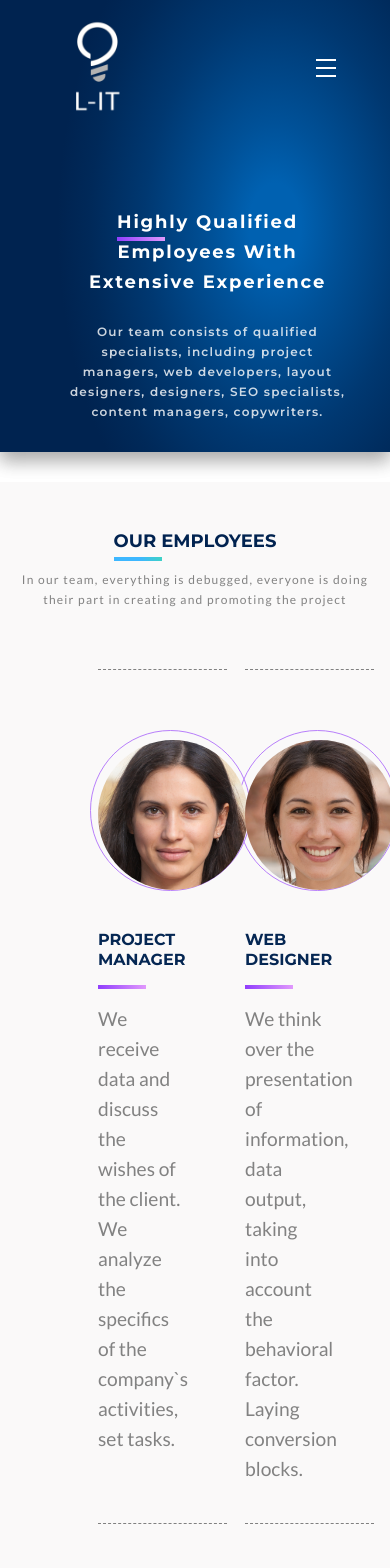
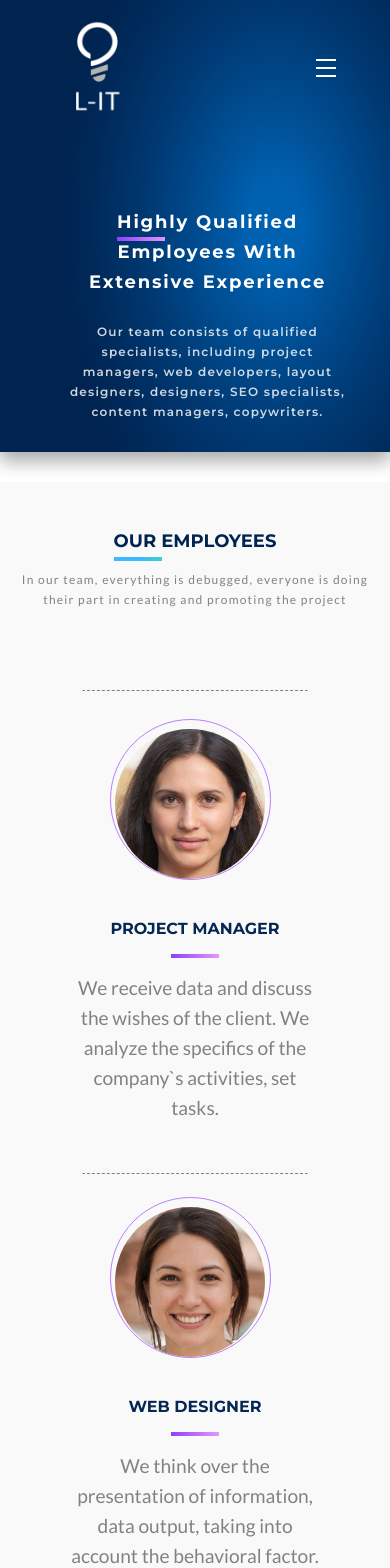
Before and after one commit to artpa1995/Test_modal, a Vue app: page /team in a window 390 px wide. Shown: the top 1568 px of the page. Built offline with nearby package versions, Linux system fonts and the light colour scheme.

Commit message:
team page

```diff
--- a/src/components/about_component/Methods.vue
+++ b/src/components/about_component/Methods.vue
@@ -127,7 +127,7 @@ export default {
     width: 3rem;
     height: 0.25rem;
     background: linear-gradient(265.11deg, var( --color-head_r1) -0.1%, var( --color-head_r2) 97.28%);
-    margin-top: 1.25rem;
+    margin-top: 0.5rem;
 }
 .methods_content_bloc_item_text{
     font-family: var( --font_texts);
@@ -168,7 +168,7 @@ export default {
      font-size: 1rem;
     } */
     .methods_content_bloc_item_line{
-        margin: 1.25rem auto;
+        margin: 0.5rem auto;
     }
     .methods_content_bloc_item_title{
         justify-content: center;
--- a/src/components/home_component/About_home.vue
+++ b/src/components/home_component/About_home.vue
@@ -140,7 +140,7 @@ export default {
     width: 3rem;
     height: 0.25rem;
     background: linear-gradient(256.38deg, var( --color1) -47.45%, var( --color2) 146.11%);
-    margin-top: 1.25rem;
+    margin-top: 0.5rem;
 }
 .about_content_bloc_item_text{
     font-family: var( --font_texts);
@@ -154,7 +154,7 @@ export default {
 }
 @media screen and (max-width: 430px) {
   .about_content_bloc_item_line{
-      margin: 10px auto;
+      margin: 0.5rem auto;
   }
   .about_content_bloc_item_title{
       justify-content: center;
--- a/src/components/home_component/Service_home.vue
+++ b/src/components/home_component/Service_home.vue
@@ -121,7 +121,7 @@ export default {
     width: 3rem;
     height: 0.25rem;
     background: linear-gradient(256.38deg, var( --color1) -47.45%, var( --color2) 146.11%);
-    margin-top: 10px;
+    margin-top: 0.5rem;
     text-align: center;
 }
 </style>
--- a/src/components/home_component/Team_home.vue
+++ b/src/components/home_component/Team_home.vue
@@ -51,7 +51,7 @@ export default {
 }
 .team_content_part_left{
    width: 910px;
-    padding: 25px;
+    padding: 1.56rem;
     display: flex;
     flex-wrap: wrap;
 }
@@ -182,7 +182,7 @@ export default {
     width: 3rem;
     height: 0.25rem;
     background: linear-gradient(256.38deg, var( --color1) -47.45%, var( --color2) 146.11%);
-    margin-top: 25px;
+    margin-top: 1.56rem;
 }
 .team_content_part_right>p{
     font-family: var( --font_texts);
--- a/src/components/service_component/Advertising.vue
+++ b/src/components/service_component/Advertising.vue
@@ -49,7 +49,7 @@ export default {
     flex-direction: column;
     align-items: center;
     background-color: white;
-    padding: 3.125rem;
+    padding: 1.125rem;
 }
 .advertising_title>h1{
     font-family: var( --font_head);
@@ -66,7 +66,7 @@ export default {
     width: 3rem;
     height: 0.25rem;
     background: linear-gradient(256.38deg, var( --color1) -47.45%, var( --color2) 146.11%);
-    margin-top: 25px;
+    margin-top: 1.56rem;
 }
 .advertising_bloc{
     display: flex;
@@ -94,6 +94,7 @@ export default {
     text-transform: uppercase;
     color: var( --color5);
     text-align: center;
+    margin-top: 1rem;
 }
 .advertising_blocs>p{
     font-family: var( --font_texts);
--- a/src/components/service_component/Createds.vue
+++ b/src/components/service_component/Createds.vue
@@ -83,7 +83,7 @@ export default {
     width: 3rem;
     height: 0.25rem;
     background: linear-gradient(256.38deg, var( --color1)-47.45%, var( --color2) 146.11%);
-    margin-top: 25px;
+    margin-top: 1.56rem;
 }
 .createds_bloc{
     /* display: flex;
@@ -166,9 +166,5 @@ export default {
       display: none;
     }
 }
-@media screen and (max-width: 342px) {
-    .createds_title>h1::before {
-        margin-top: 45px;
-    }
-}
+
 </style>
--- a/src/components/team_component/Our_team.vue
+++ b/src/components/team_component/Our_team.vue
@@ -7,6 +7,7 @@
       <div class="our_team_content_blocs">
            <div class="our_team_content_bloc">
               <div class="our_team_content_bloc_item"  v-for="our_team_content_bloc_item in this.$i18n.messages[this.$i18n.locale].our_team_content_bloc_items" :key="our_team_content_bloc_item">
+                  <div class="bloks_line"></div>
                    <div class="our_team_content_bloc_item_title">
                        <div class="our_team_content_bloc_item_img">
                             <img v-bind:src="our_team_content_bloc_item.icon" alt="">
@@ -31,6 +32,14 @@ export default {
 </script>
 
 <style scoped>
+.bloks_line{
+     border: 1px dashed transparent;
+
+    border-top-color: grey;
+    width: 90%;
+    margin: 0 auto;
+    margin-bottom: 2%;
+}
 .our_team_content{
     background-color: var( --bg);
     max-width:120rem;
@@ -83,30 +92,42 @@ export default {
 .our_team_content_bloc_item{
     margin-top: 3.125rem;
     position: relative;
-    max-width: 50%;
-    width: 100%;
-    padding: 10px;
+    /* max-width: 50%; */
+    width: 50%;
+    /* padding: 10px; */
     box-sizing: border-box;
     /* border-bottom: 1px dashed grey; */
-    padding-top: 3.125rem;
-    padding-left: 3.125rem;
+    /* padding-top: 3.125rem;
+    padding-left: 3.125rem; */
 }
 .our_team_content_bloc_item::after{
-    content: " ";
+    /* content: " ";
     position: absolute;
     border-bottom: 1px dashed grey;
     max-width: 88%;
     width: 100%;
-    top: -21px;
+    top: -21px; */
 }
-.our_team_content_bloc:nth-child(2n + 1)::before{
+
+.our_team_content_bloc_item:first-child{
+width: 50.1%;
+
+    display: flex;
+    flex-direction: column;
+    align-items: center;
+}
+/* .our_team_content_bloc:nth-child(2n + 1)::before{
     border-right: 1px dashed rgb(175, 31, 31);
-}
-.our_team_content_bloc_item:nth-child(2n + 1) {
+} */
+.our_team_content_bloc_item:nth-child(2n - 2)>.our_team_content_bloc_item_title {
     border-right: 1px dashed grey;
 }
-.our_team_content_bloc_item:last-child{
+.our_team_content_bloc_item:first-child>.our_team_content_bloc_item_title{
     border-right:unset;
+}
+.our_team_content_bloc_item_title{
+    margin-top: 2rem;
+    padding-left: 3.125rem;
 }
 .our_team_content_bloc_item_img{
     display: flex;
@@ -117,8 +138,8 @@ export default {
     transition: 1s;
 }
 .our_team_content_bloc_item_img>img{
-    width: 150px;
-    height: 150px;
+    width: 9.375rem;
+    height: 9.375rem;
     border-radius: 50%;
     z-index: 2 ;
     transition: 0.8s;
@@ -168,6 +189,7 @@ export default {
     max-width: 370px;
 }
 @media screen and (max-width: 1349px) {
+
    .our_team_content_bloc_item{
        /* max-width: 545px; */
    }
@@ -183,13 +205,28 @@ export default {
         /* max-width: 23rem; */
     }
 }
-@media screen and (max-width: 949px) {
+@media screen and (max-width: 992px) {
+    .our_team_content_bloc_item:nth-child(2n - 2)>.our_team_content_bloc_item_title {
+     border-right: unset;
+    }
+
+    .our_team_content_bloc_item_title{
+        padding-left: unset;
+        display: flex;
+        flex-direction: column;
+        align-items: center;
+    }
    .our_team_content_bloc_item{
-       /* max-width: 345px; */
+       width: 85%!important;
    }
-   .our_team_content_bloc_item::after{
-        /* max-width: 17rem; */
+
+   .our_team_content_bloc_item:first-child{
+        width: 85%;
     }
+    .our_team_content_bloc_item_title>p{
+        text-align: center;
+    }
+
 }
 @media screen and (max-width: 749px) {
    .our_team_content_bloc_item{
```
